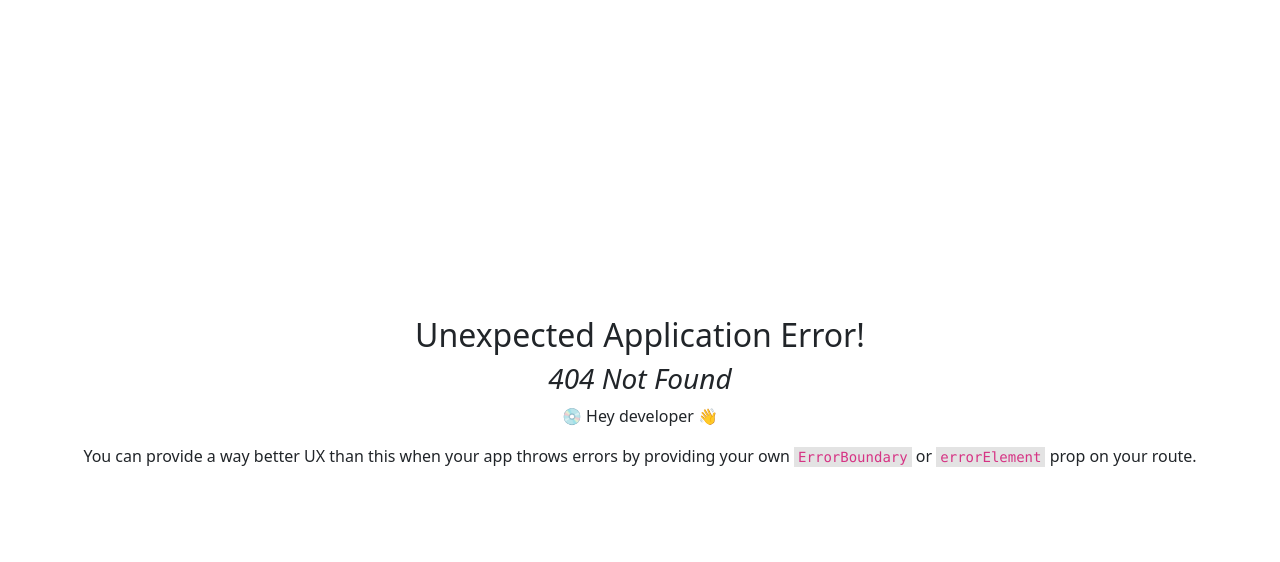
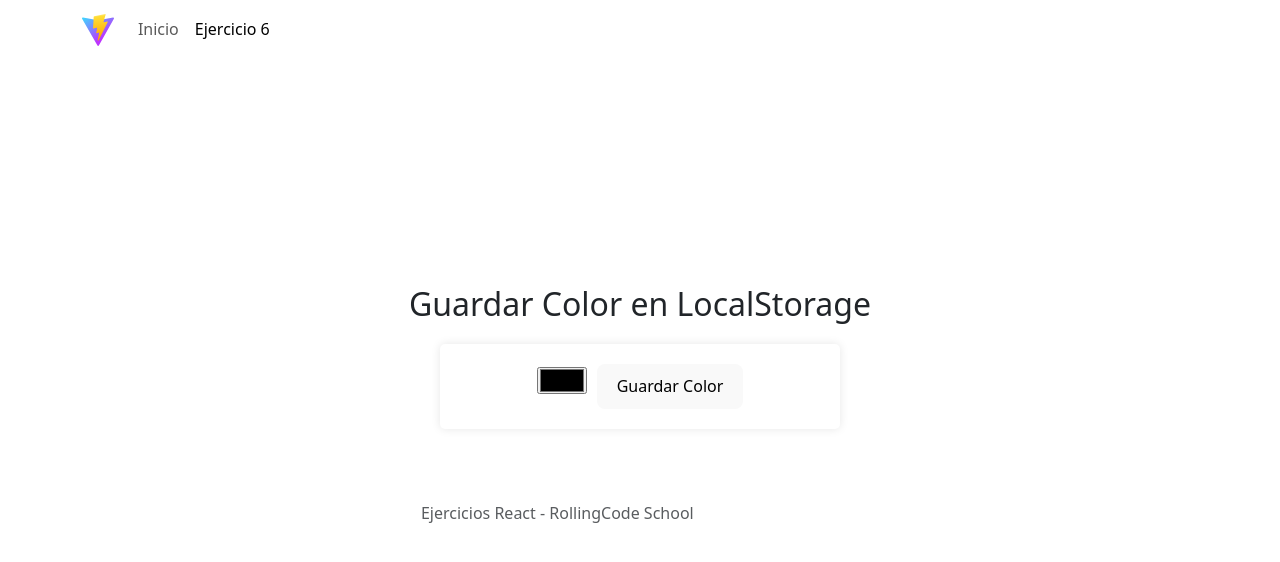
Before and after one commit to AnabelaGuillermo/ejercicios-react, a React (Vite) app: page /ejercicio6 in a window 1280 px wide. Before the commit this address had no page. Shown: the top 562 px of the page. Built offline with nearby package versions, Linux system fonts and the light colour scheme.

Commit message:
Realizo Ejercicio 6

```diff
--- /dev/null
+++ b/src/Ejercicio6.css
@@ -0,0 +1,41 @@
+.card-container {
+  margin-bottom: 20px;
+  text-align: center;
+}
+
+.color-card {
+  background-color: #ffffff;
+  width: 100px;
+  height: 100px;
+  border-radius: 5px;
+  display: inline-block;
+  margin: 10px;
+  position: relative;
+}
+
+.boton-eliminar {
+  position: absolute;
+  top: 5px;
+  right: 5px;
+  background: none;
+  border: none;
+  color: #fff;
+  cursor: pointer;
+}
+
+.seccion-colores {
+  text-align: center;
+  margin-top: 50px;
+
+  & input {
+    margin-right: 10px;
+  }
+}
+
+.article-map {
+  margin-top: 20px;
+}
+
+.toUpper-coloresGuardados {
+ margin-top: 5px;
+}
--- a/src/components/Common/Header.jsx
+++ b/src/components/Common/Header.jsx
@@ -31,6 +31,16 @@ const Header = () => {
                   Inicio
                 </NavLink>
               </li>
+              <li className="nav-item">
+                <NavLink
+                  className={({ isActive }) =>
+                    isActive ? "nav-link active" : "nav-link"
+                  }
+                  to="/ejercicio6"
+                >
+                  Ejercicio 6
+                </NavLink>
+              </li>
             </ul>
           </div>
         </div>
--- a/src/constants/routes.jsx
+++ b/src/constants/routes.jsx
@@ -1,6 +1,7 @@
 import { createBrowserRouter } from 'react-router-dom';
 import RootView from '../views/RootView';
 import App from '../App';
+import Ejercicio6 from '../views/Ejercicio6';
 
 export const router = createBrowserRouter([
   {
@@ -11,6 +12,10 @@ export const router = createBrowserRouter([
         path: '/',
         element: <App />,
       },
+      {
+        path: 'ejercicio6',
+        element: <Ejercicio6 />,
+      },
     ],
   },
 ]);
--- /dev/null
+++ b/src/views/Ejercicio6.jsx
@@ -0,0 +1,70 @@
+import React, { useState, useEffect } from "react";
+import "../Ejercicio6.css";
+
+function Ejercicio6() {
+  const [color, setColor] = useState("");
+  const [coloresGuardados, setColoresGuardados] = useState([]);
+
+  useEffect(() => {
+    const coloresGuardadosString = localStorage.getItem("coloresGuardados");
+    if (coloresGuardadosString) {
+      setColoresGuardados(JSON.parse(coloresGuardadosString));
+    }
+  }, []);
+
+  const handleChange = (e) => {
+    setColor(e.target.value);
+  };
+
+  const handleSubmit = (e) => {
+    e.preventDefault();
+    const coloresActualizados = [...coloresGuardados, color];
+    setColoresGuardados(coloresActualizados);
+    localStorage.setItem(
+      "coloresGuardados",
+      JSON.stringify(coloresActualizados)
+    );
+    setColor("");
+  };
+
+  const handleDelete = (index) => {
+    const coloresActualizados = coloresGuardados.filter((_, i) => i !== index);
+    setColoresGuardados(coloresActualizados);
+    localStorage.setItem(
+      "coloresGuardados",
+      JSON.stringify(coloresActualizados)
+    );
+  };
+
+  return (
+    <section className="seccion-colores">
+      <h2>Guardar Color en LocalStorage</h2>
+      <form onSubmit={handleSubmit}>
+        <input type="color" value={color} onChange={handleChange} />
+        <button type="submit">Guardar Color</button>
+      </form>
+      <article className="article-map">
+        {coloresGuardados.map((colorGuardado, index) => (
+          <div key={index} className="card-container">
+            <div
+              className="color-card"
+              style={{ backgroundColor: colorGuardado }}
+            >
+              <button
+                onClick={() => handleDelete(index)}
+                className="boton-eliminar"
+              >
+                &times;
+              </button>
+            </div>
+            <div className="toUpper-coloresGuardados">
+              {colorGuardado.toUpperCase()}
+            </div>
+          </div>
+        ))}
+      </article>
+    </section>
+  );
+}
+
+export default Ejercicio6;
```
